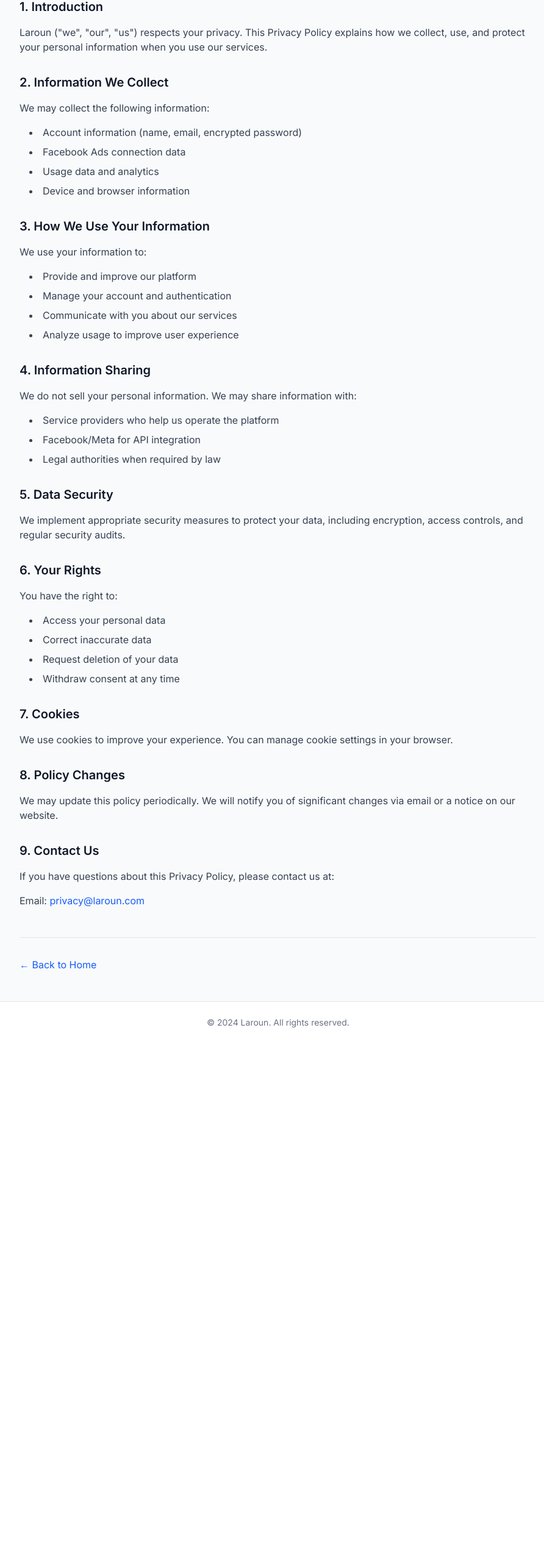
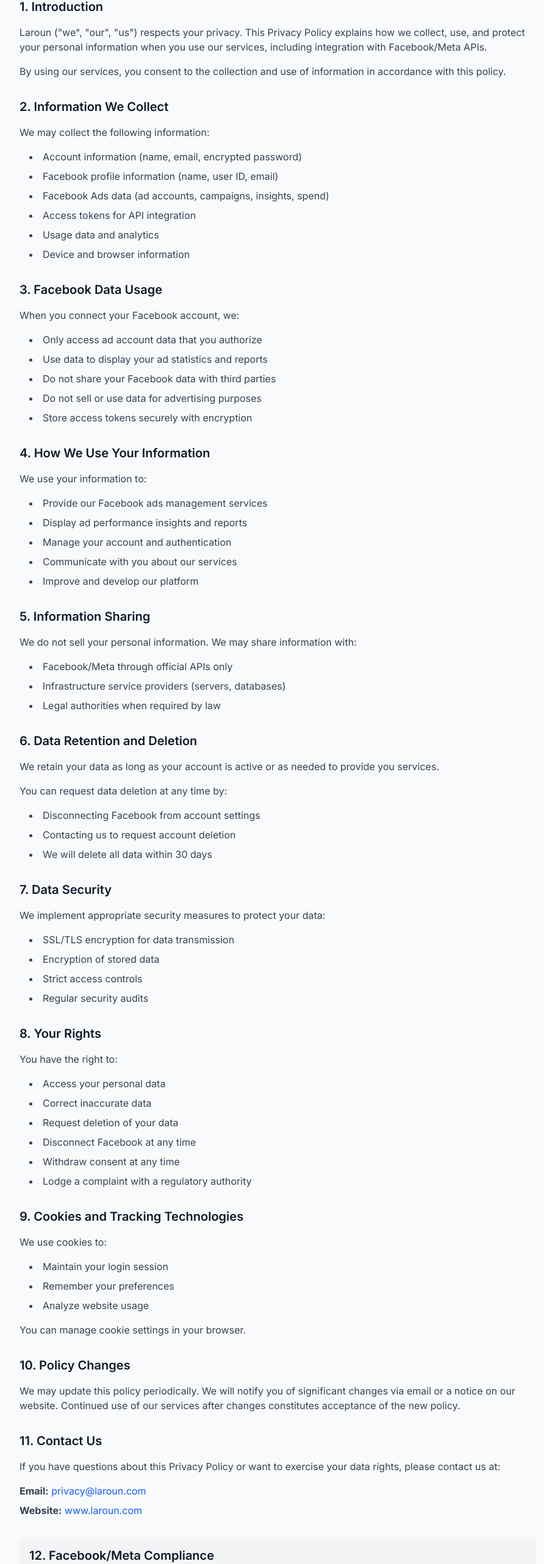
Before and after one commit to kington7244/laroun, a Next.js app: page /privacy in a window 1280 px wide. Shown: the part 232-2797 px from the top of the page at 61% size, without its empty margins (184-1076 px from the left). Before the commit the page ends 1943 px from the top, so only its background shows below. Built offline with nearby package versions, Linux system fonts and the light colour scheme.

Commit message:
Update Privacy Policy for Facebook compliance

```diff
--- a/src/app/(public)/privacy/page.tsx
+++ b/src/app/(public)/privacy/page.tsx
@@ -40,8 +40,13 @@
                         </h2>
                         <p className="text-gray-700 mb-4">
                             {language === "th"
-                                ? "Laroun (\"เรา\", \"ของเรา\") ให้ความสำคัญกับความเป็นส่วนตัวของคุณ นโยบายความเป็นส่วนตัวนี้อธิบายวิธีที่เราเก็บรวบรวม ใช้ และปกป้องข้อมูลส่วนบุคคลของคุณเมื่อคุณใช้บริการของเรา"
-                                : "Laroun (\"we\", \"our\", \"us\") respects your privacy. This Privacy Policy explains how we collect, use, and protect your personal information when you use our services."}
+                                ? "Laroun (\"เรา\", \"ของเรา\") ให้ความสำคัญกับความเป็นส่วนตัวของคุณ นโยบายความเป็นส่วนตัวนี้อธิบายวิธีที่เราเก็บรวบรวม ใช้ และปกป้องข้อมูลส่วนบุคคลของคุณเมื่อคุณใช้บริการของเรา รวมถึงการเชื่อมต่อกับ Facebook/Meta APIs"
+                                : "Laroun (\"we\", \"our\", \"us\") respects your privacy. This Privacy Policy explains how we collect, use, and protect your personal information when you use our services, including integration with Facebook/Meta APIs."}
+                        </p>
+                        <p className="text-gray-700 mb-4">
+                            {language === "th"
+                                ? "โดยการใช้บริการของเรา คุณยินยอมให้มีการเก็บรวบรวมและใช้ข้อมูลตามนโยบายนี้"
+                                : "By using our services, you consent to the collection and use of information in accordance with this policy."}
                         </p>
                     </section>
 
@@ -54,7 +59,9 @@
                         </p>
                         <ul className="list-disc list-inside text-gray-700 space-y-2 ml-4">
                             <li>{language === "th" ? "ข้อมูลบัญชี (ชื่อ อีเมล รหัสผ่านที่เข้ารหัส)" : "Account information (name, email, encrypted password)"}</li>
-                            <li>{language === "th" ? "ข้อมูลการเชื่อมต่อ Facebook Ads" : "Facebook Ads connection data"}</li>
+                            <li>{language === "th" ? "ข้อมูลโปรไฟล์ Facebook (ชื่อ รหัสผู้ใช้ อีเมล)" : "Facebook profile information (name, user ID, email)"}</li>
+                            <li>{language === "th" ? "ข้อมูล Facebook Ads (บัญชีโฆษณา แคมเปญ ข้อมูลเชิงลึก การใช้จ่าย)" : "Facebook Ads data (ad accounts, campaigns, insights, spend)"}</li>
+                            <li>{language === "th" ? "Access tokens สำหรับการเชื่อมต่อ API" : "Access tokens for API integration"}</li>
                             <li>{language === "th" ? "ข้อมูลการใช้งานและการวิเคราะห์" : "Usage data and analytics"}</li>
                             <li>{language === "th" ? "ข้อมูลอุปกรณ์และเบราว์เซอร์" : "Device and browser information"}</li>
                         </ul>
@@ -62,22 +69,41 @@
 
                     <section className="mb-8">
                         <h2 className="text-xl font-semibold text-gray-900 mb-4">
-                            {language === "th" ? "3. วิธีที่เราใช้ข้อมูลของคุณ" : "3. How We Use Your Information"}
+                            {language === "th" ? "3. การใช้ข้อมูล Facebook" : "3. Facebook Data Usage"}
+                        </h2>
+                        <p className="text-gray-700 mb-4">
+                            {language === "th"
+                                ? "เมื่อคุณเชื่อมต่อบัญชี Facebook ของคุณ เราจะ:"
+                                : "When you connect your Facebook account, we:"}
+                        </p>
+                        <ul className="list-disc list-inside text-gray-700 space-y-2 ml-4">
+                            <li>{language === "th" ? "เข้าถึงข้อมูลบัญชีโฆษณาที่คุณอนุญาตเท่านั้น" : "Only access ad account data that you authorize"}</li>
+                            <li>{language === "th" ? "ใช้ข้อมูลเพื่อแสดงสถิติและรายงานโฆษณาของคุณ" : "Use data to display your ad statistics and reports"}</li>
+                            <li>{language === "th" ? "ไม่แชร์ข้อมูล Facebook ของคุณกับบุคคลที่สาม" : "Do not share your Facebook data with third parties"}</li>
+                            <li>{language === "th" ? "ไม่ขายหรือใช้ข้อมูลเพื่อการโฆษณา" : "Do not sell or use data for advertising purposes"}</li>
+                            <li>{language === "th" ? "จัดเก็บ access tokens อย่างปลอดภัยด้วยการเข้ารหัส" : "Store access tokens securely with encryption"}</li>
+                        </ul>
+                    </section>
+
+                    <section className="mb-8">
+                        <h2 className="text-xl font-semibold text-gray-900 mb-4">
+                            {language === "th" ? "4. วิธีที่เราใช้ข้อมูลของคุณ" : "4. How We Use Your Information"}
                         </h2>
                         <p className="text-gray-700 mb-4">
                             {language === "th" ? "เราใช้ข้อมูลของคุณเพื่อ:" : "We use your information to:"}
                         </p>
                         <ul className="list-disc list-inside text-gray-700 space-y-2 ml-4">
-                            <li>{language === "th" ? "ให้บริการและปรับปรุงแพลตฟอร์มของเรา" : "Provide and improve our platform"}</li>
+                            <li>{language === "th" ? "ให้บริการจัดการโฆษณา Facebook ของเรา" : "Provide our Facebook ads management services"}</li>
+                            <li>{language === "th" ? "แสดงข้อมูลเชิงลึกและรายงานประสิทธิภาพโฆษณา" : "Display ad performance insights and reports"}</li>
                             <li>{language === "th" ? "จัดการบัญชีและการตรวจสอบสิทธิ์ของคุณ" : "Manage your account and authentication"}</li>
                             <li>{language === "th" ? "สื่อสารกับคุณเกี่ยวกับบริการของเรา" : "Communicate with you about our services"}</li>
-                            <li>{language === "th" ? "วิเคราะห์การใช้งานเพื่อปรับปรุงประสบการณ์ผู้ใช้" : "Analyze usage to improve user experience"}</li>
+                            <li>{language === "th" ? "ปรับปรุงและพัฒนาแพลตฟอร์มของเรา" : "Improve and develop our platform"}</li>
                         </ul>
                     </section>
 
                     <section className="mb-8">
                         <h2 className="text-xl font-semibold text-gray-900 mb-4">
-                            {language === "th" ? "4. การแบ่งปันข้อมูล" : "4. Information Sharing"}
+                            {language === "th" ? "5. การแบ่งปันข้อมูล" : "5. Information Sharing"}
                         </h2>
                         <p className="text-gray-700 mb-4">
                             {language === "th"
@@ -85,26 +111,53 @@
                                 : "We do not sell your personal information. We may share information with:"}
                         </p>
                         <ul className="list-disc list-inside text-gray-700 space-y-2 ml-4">
-                            <li>{language === "th" ? "ผู้ให้บริการที่ช่วยเราดำเนินงานแพลตฟอร์ม" : "Service providers who help us operate the platform"}</li>
-                            <li>{language === "th" ? "Facebook/Meta เพื่อการเชื่อมต่อ API" : "Facebook/Meta for API integration"}</li>
+                            <li>{language === "th" ? "Facebook/Meta ผ่าน APIs อย่างเป็นทางการเท่านั้น" : "Facebook/Meta through official APIs only"}</li>
+                            <li>{language === "th" ? "ผู้ให้บริการโครงสร้างพื้นฐาน (เซิร์ฟเวอร์ ฐานข้อมูล)" : "Infrastructure service providers (servers, databases)"}</li>
                             <li>{language === "th" ? "หน่วยงานกำกับดูแลเมื่อกฎหมายกำหนด" : "Legal authorities when required by law"}</li>
                         </ul>
                     </section>
 
                     <section className="mb-8">
                         <h2 className="text-xl font-semibold text-gray-900 mb-4">
-                            {language === "th" ? "5. ความปลอดภัยของข้อมูล" : "5. Data Security"}
+                            {language === "th" ? "6. การเก็บรักษาและลบข้อมูล" : "6. Data Retention and Deletion"}
                         </h2>
                         <p className="text-gray-700 mb-4">
                             {language === "th"
-                                ? "เราใช้มาตรการรักษาความปลอดภัยที่เหมาะสมเพื่อปกป้องข้อมูลของคุณ รวมถึงการเข้ารหัส การควบคุมการเข้าถึง และการตรวจสอบความปลอดภัยเป็นประจำ"
-                                : "We implement appropriate security measures to protect your data, including encryption, access controls, and regular security audits."}
+                                ? "เราเก็บรักษาข้อมูลของคุณตราบเท่าที่บัญชีของคุณยังใช้งานอยู่ หรือตามที่จำเป็นเพื่อให้บริการแก่คุณ"
+                                : "We retain your data as long as your account is active or as needed to provide you services."}
                         </p>
+                        <p className="text-gray-700 mb-4">
+                            {language === "th"
+                                ? "คุณสามารถขอลบข้อมูลได้ตลอดเวลาโดย:"
+                                : "You can request data deletion at any time by:"}
+                        </p>
+                        <ul className="list-disc list-inside text-gray-700 space-y-2 ml-4">
+                            <li>{language === "th" ? "ยกเลิกการเชื่อมต่อ Facebook จากการตั้งค่าบัญชี" : "Disconnecting Facebook from account settings"}</li>
+                            <li>{language === "th" ? "ติดต่อเราเพื่อขอลบบัญชี" : "Contacting us to request account deletion"}</li>
+                            <li>{language === "th" ? "เราจะลบข้อมูลทั้งหมดภายใน 30 วัน" : "We will delete all data within 30 days"}</li>
+                        </ul>
                     </section>
 
                     <section className="mb-8">
                         <h2 className="text-xl font-semibold text-gray-900 mb-4">
-                            {language === "th" ? "6. สิทธิ์ของคุณ" : "6. Your Rights"}
+                            {language === "th" ? "7. ความปลอดภัยของข้อมูล" : "7. Data Security"}
+                        </h2>
+                        <p className="text-gray-700 mb-4">
+                            {language === "th"
+                                ? "เราใช้มาตรการรักษาความปลอดภัยที่เหมาะสมเพื่อปกป้องข้อมูลของคุณ:"
+                                : "We implement appropriate security measures to protect your data:"}
+                        </p>
+                        <ul className="list-disc list-inside text-gray-700 space-y-2 ml-4">
+                            <li>{language === "th" ? "การเข้ารหัส SSL/TLS สำหรับการส่งข้อมูล" : "SSL/TLS encryption for data transmission"}</li>
+                            <li>{language === "th" ? "การเข้ารหัสข้อมูลที่จัดเก็บ" : "Encryption of stored data"}</li>
+                            <li>{language === "th" ? "การควบคุมการเข้าถึงอย่างเข้มงวด" : "Strict access controls"}</li>
+                            <li>{language === "th" ? "การตรวจสอบความปลอดภัยเป็นประจำ" : "Regular security audits"}</li>
+                        </ul>
+                    </section>
+
+                    <section className="mb-8">
+                        <h2 className="text-xl font-semibold text-gray-900 mb-4">
+                            {language === "th" ? "8. สิทธิ์ของคุณ" : "8. Your Rights"}
                         </h2>
                         <p className="text-gray-700 mb-4">
                             {language === "th" ? "คุณมีสิทธิ์ในการ:" : "You have the right to:"}
@@ -113,44 +166,73 @@
                             <li>{language === "th" ? "เข้าถึงข้อมูลส่วนบุคคลของคุณ" : "Access your personal data"}</li>
                             <li>{language === "th" ? "แก้ไขข้อมูลที่ไม่ถูกต้อง" : "Correct inaccurate data"}</li>
                             <li>{language === "th" ? "ขอให้ลบข้อมูลของคุณ" : "Request deletion of your data"}</li>
+                            <li>{language === "th" ? "ยกเลิกการเชื่อมต่อ Facebook ได้ตลอดเวลา" : "Disconnect Facebook at any time"}</li>
                             <li>{language === "th" ? "ถอนความยินยอมได้ตลอดเวลา" : "Withdraw consent at any time"}</li>
+                            <li>{language === "th" ? "ร้องเรียนต่อหน่วยงานกำกับดูแล" : "Lodge a complaint with a regulatory authority"}</li>
                         </ul>
                     </section>
 
                     <section className="mb-8">
                         <h2 className="text-xl font-semibold text-gray-900 mb-4">
-                            {language === "th" ? "7. คุกกี้" : "7. Cookies"}
+                            {language === "th" ? "9. คุกกี้และเทคโนโลยีการติดตาม" : "9. Cookies and Tracking Technologies"}
                         </h2>
                         <p className="text-gray-700 mb-4">
                             {language === "th"
-                                ? "เราใช้คุกกี้เพื่อปรับปรุงประสบการณ์ของคุณ คุณสามารถจัดการการตั้งค่าคุกกี้ในเบราว์เซอร์ของคุณได้"
-                                : "We use cookies to improve your experience. You can manage cookie settings in your browser."}
+                                ? "เราใช้คุกกี้เพื่อ:"
+                                : "We use cookies to:"}
+                        </p>
+                        <ul className="list-disc list-inside text-gray-700 space-y-2 ml-4">
+                            <li>{language === "th" ? "รักษาสถานะการเข้าสู่ระบบของคุณ" : "Maintain your login session"}</li>
+                            <li>{language === "th" ? "จดจำการตั้งค่าของคุณ" : "Remember your preferences"}</li>
+                            <li>{language === "th" ? "วิเคราะห์การใช้งานเว็บไซต์" : "Analyze website usage"}</li>
+                        </ul>
+                        <p className="text-gray-700 mt-4">
+                            {language === "th"
+                                ? "คุณสามารถจัดการการตั้งค่าคุกกี้ในเบราว์เซอร์ของคุณได้"
+                                : "You can manage cookie settings in your browser."}
                         </p>
                     </section>
 
                     <section className="mb-8">
                         <h2 className="text-xl font-semibold text-gray-900 mb-4">
-                            {language === "th" ? "8. การเปลี่ยนแปลงนโยบาย" : "8. Policy Changes"}
+                            {language === "th" ? "10. การเปลี่ยนแปลงนโยบาย" : "10. Policy Changes"}
                         </h2>
                         <p className="text-gray-700 mb-4">
                             {language === "th"
-                                ? "เราอาจอัปเดตนโยบายนี้เป็นครั้งคราว เราจะแจ้งให้คุณทราบถึงการเปลี่ยนแปลงที่สำคัญผ่านทางอีเมลหรือประกาศบนเว็บไซต์ของเรา"
-                                : "We may update this policy periodically. We will notify you of significant changes via email or a notice on our website."}
+                                ? "เราอาจอัปเดตนโยบายนี้เป็นครั้งคราว เราจะแจ้งให้คุณทราบถึงการเปลี่ยนแปลงที่สำคัญผ่านทางอีเมลหรือประกาศบนเว็บไซต์ของเรา การใช้บริการต่อหลังจากมีการเปลี่ยนแปลงถือว่าคุณยอมรับนโยบายใหม่"
+                                : "We may update this policy periodically. We will notify you of significant changes via email or a notice on our website. Continued use of our services after changes constitutes acceptance of the new policy."}
                         </p>
                     </section>
 
                     <section className="mb-8">
                         <h2 className="text-xl font-semibold text-gray-900 mb-4">
-                            {language === "th" ? "9. ติดต่อเรา" : "9. Contact Us"}
+                            {language === "th" ? "11. ติดต่อเรา" : "11. Contact Us"}
                         </h2>
                         <p className="text-gray-700 mb-4">
                             {language === "th"
-                                ? "หากคุณมีคำถามเกี่ยวกับนโยบายความเป็นส่วนตัวนี้ กรุณาติดต่อเราที่:"
-                                : "If you have questions about this Privacy Policy, please contact us at:"}
+                                ? "หากคุณมีคำถามเกี่ยวกับนโยบายความเป็นส่วนตัวนี้ หรือต้องการใช้สิทธิ์เกี่ยวกับข้อมูลของคุณ กรุณาติดต่อเราที่:"
+                                : "If you have questions about this Privacy Policy or want to exercise your data rights, please contact us at:"}
                         </p>
-                        <p className="text-gray-700">
-                            Email: <a href="mailto:privacy@laroun.com" className="text-blue-600 hover:underline">privacy@laroun.com</a>
+                        <div className="text-gray-700 space-y-2">
+                            <p><strong>Email:</strong> <a href="mailto:privacy@laroun.com" className="text-blue-600 hover:underline">privacy@laroun.com</a></p>
+                            <p><strong>{language === "th" ? "เว็บไซต์" : "Website"}:</strong> <a href="https://www.laroun.com" className="text-blue-600 hover:underline">www.laroun.com</a></p>
+                        </div>
+                    </section>
+
+                    <section className="mb-8 p-4 bg-gray-100 rounded-lg">
+                        <h2 className="text-xl font-semibold text-gray-900 mb-4">
+                            {language === "th" ? "12. ข้อมูลสำหรับ Facebook/Meta" : "12. Facebook/Meta Compliance"}
+                        </h2>
+                        <p className="text-gray-700 mb-4">
+                            {language === "th"
+                                ? "แอปพลิเคชันนี้ใช้ Facebook Login และ Facebook Marketing API แอปนี้ปฏิบัติตาม:"
+                                : "This application uses Facebook Login and Facebook Marketing API. This app complies with:"}
                         </p>
+                        <ul className="list-disc list-inside text-gray-700 space-y-2 ml-4">
+                            <li><a href="https://www.facebook.com/policy.php" target="_blank" rel="noopener noreferrer" className="text-blue-600 hover:underline">Facebook Data Policy</a></li>
+                            <li><a href="https://developers.facebook.com/terms/" target="_blank" rel="noopener noreferrer" className="text-blue-600 hover:underline">Meta Platform Terms</a></li>
+                            <li><a href="https://developers.facebook.com/devpolicy/" target="_blank" rel="noopener noreferrer" className="text-blue-600 hover:underline">Meta Developer Policies</a></li>
+                        </ul>
                     </section>
                 </div>
 
@@ -164,7 +246,7 @@
             {/* Footer */}
             <footer className="bg-white border-t py-6">
                 <div className="container mx-auto px-6 text-center text-sm text-gray-500">
-                    © 2024 Laroun. {language === "th" ? "สงวนลิขสิทธิ์." : "All rights reserved."}
+                    © 2025 Laroun. {language === "th" ? "สงวนลิขสิทธิ์." : "All rights reserved."}
                 </div>
             </footer>
         </div>
```
